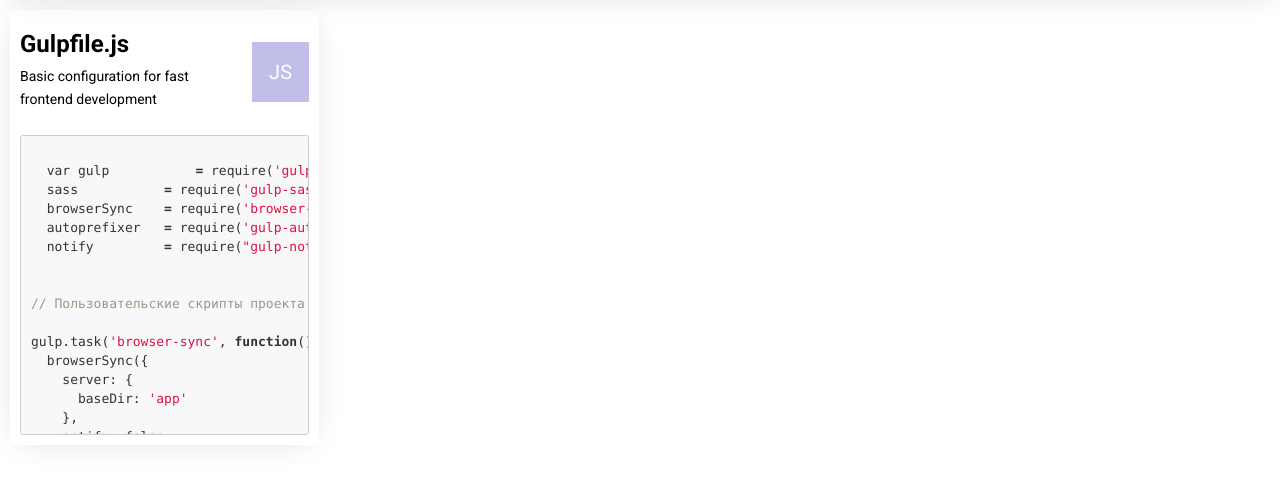
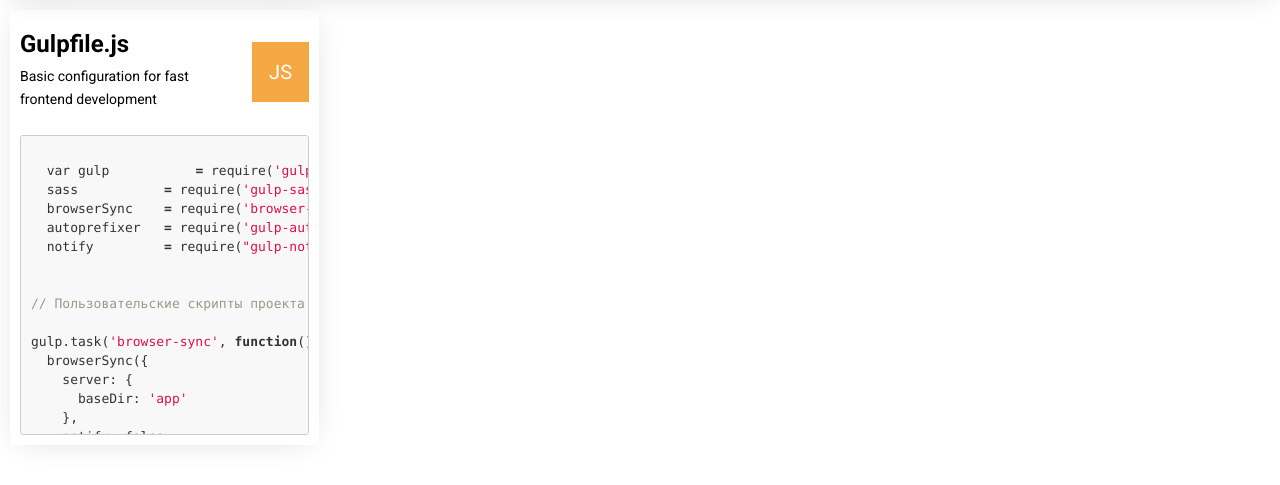
Before and after one commit to Saffochoice/ChunkPack, a Django app: page / in a window 1280 px wide. Shown: the part 80-565 px from the top of the page. Run offline with Django 3.2, Linux system fonts and the light colour scheme; some web fonts are replaced.

Commit message:
--v0.001

```diff
--- a/todo_app/index_page/static/css/main.css
+++ b/todo_app/index_page/static/css/main.css
@@ -116,7 +116,7 @@
       -ms-flex-pack: center;
           justify-content: center; }
   .lang-badge__module.--javascript {
-    background-color: #c1bfea;
+    background-color: #f4a742;
     color: white; }
 
 .chunk-wrapper__container {
--- a/todo_app/index_page/static/sass/_vars.sass
+++ b/todo_app/index_page/static/sass/_vars.sass
@@ -1,3 +1,4 @@
 // vars
 $default-font: 'Roboto', sans-serif
 $light-purple: #c1bfea
+$js: #f4a742
--- a/todo_app/index_page/static/sass/modules/_modules.sass
+++ b/todo_app/index_page/static/sass/modules/_modules.sass
@@ -23,5 +23,5 @@
     align-items: center
     justify-content: center
     &.--javascript
-        background-color: $light-purple
+        background-color: $js
         color: white
```
